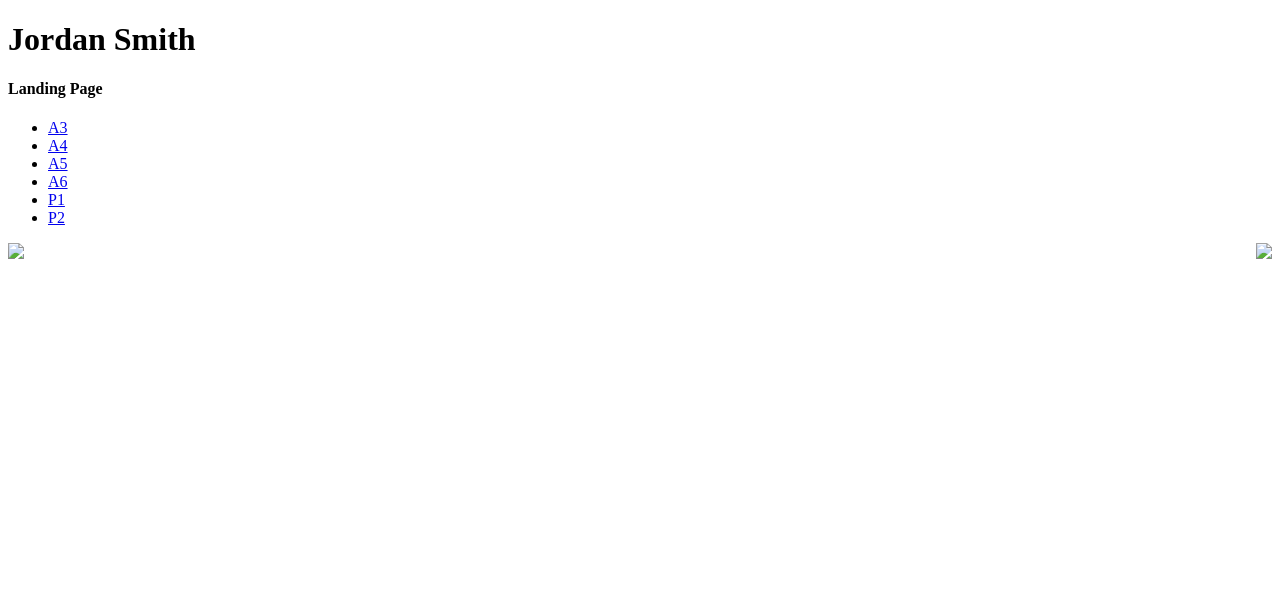
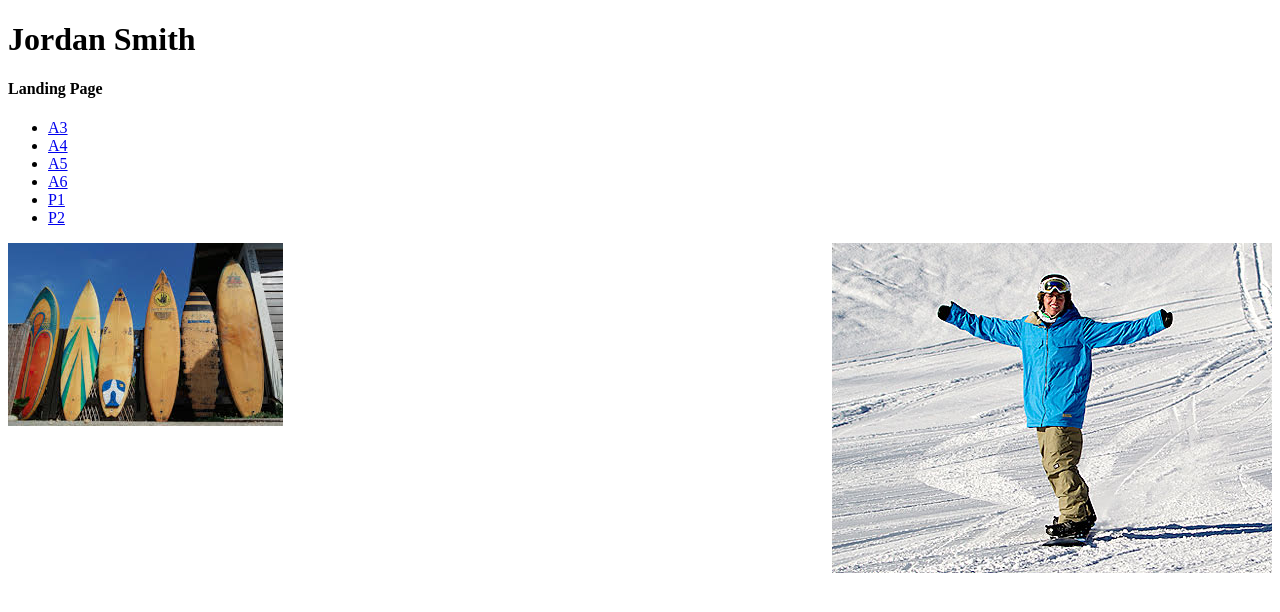
Before and after one commit to jsmitty112/web-dev-hw, a plain HTML site: page project-3/index.html in a window 1280 px wide. Drawn offline with Linux system fonts and the light colour scheme; a web font is replaced by a local one.

Commit message:
Update project-3/index.html

```diff
--- a/project-3/index.html
+++ b/project-3/index.html
@@ -39,9 +39,9 @@
   </div>
 
   <div id="image-1" style="display:inline-block">
-    <img src="./images/background-image.jpg" id="one">
+    <img src="https://github.com/jsmitty112/web-dev-hw/blob/master/project-3/images/aaaa.jpg" id="one">
   </div>
 
   <div id="image-1" style="float: right; display:inline-block;">
-    <img src="./images/background-image-2.jpg" id="two">
+    <img src="https://github.com/jsmitty112/web-dev-hw/blob/master/project-3/images/e41a11b3b4df4e6ac9fb87671e83be68.jpg" id="two">
   </div>
```
